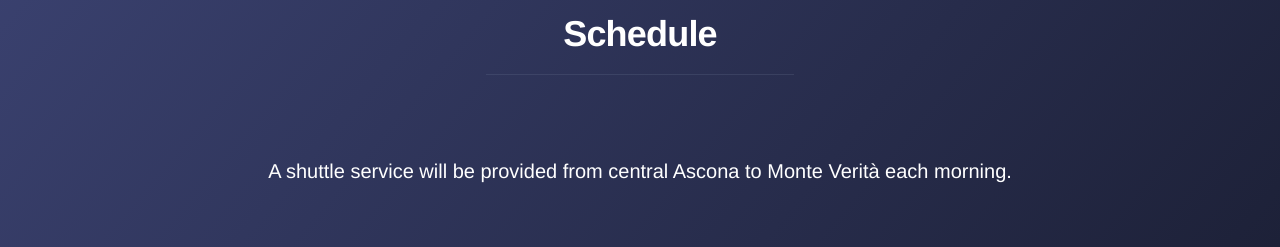
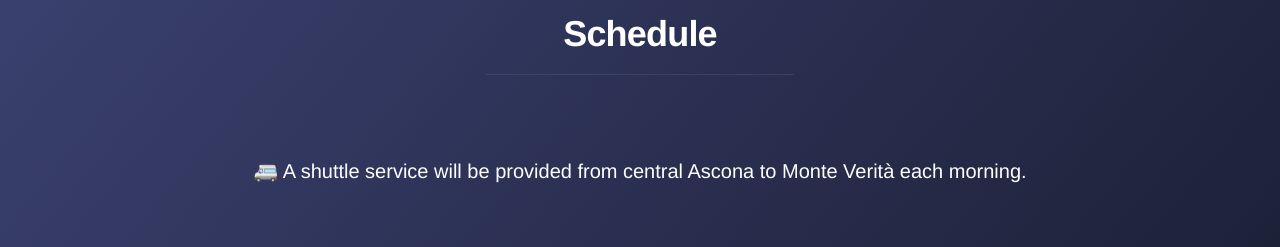
Before and after one commit to swissmobiclub/ab2k22, a plain HTML site: page index.html in a window 1280 px wide. Shown: the part 1720-1967 px from the top of the page. Drawn offline with nearby package versions, Linux system fonts and the light colour scheme; a script that the page names is missing.

Commit message:
Add shuttle bus emoji

```diff
--- a/index.html
+++ b/index.html
@@ -154,7 +154,7 @@
 			</div>
 			<div class="col-12">
 					<p class="py-3 lead text-white text-center">
-						A shuttle service will be provided from central Ascona to Monte Verità each morning.
+						🚐 A shuttle service will be provided from central Ascona to Monte Verità each morning.
 					</p>
 				</div>
 			<div class="row justify-content-center" id="schedule-table">
```
